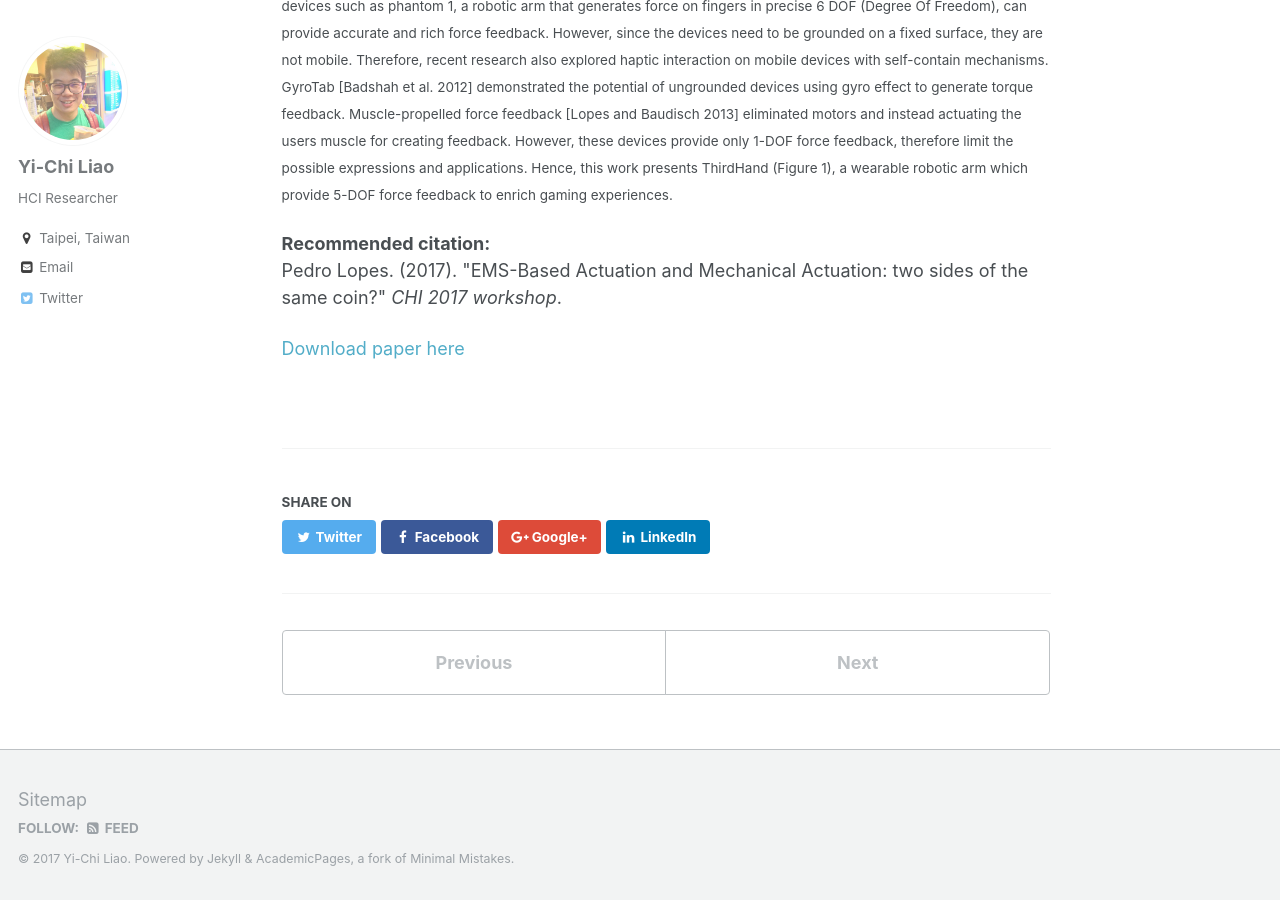
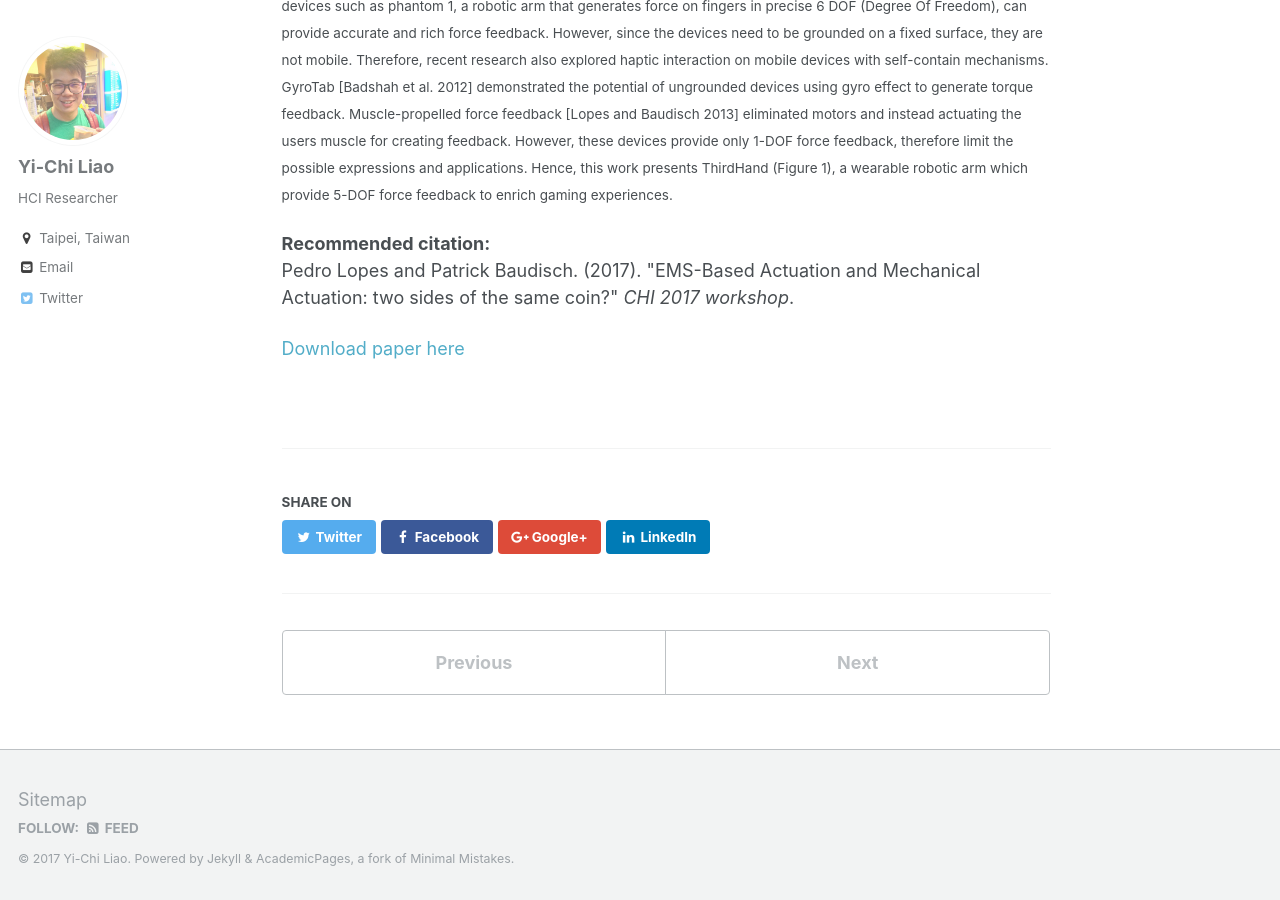
Before and after one commit to yichiliao/yichiliao.github.io, a Jekyll site: the page built from _publications/2015-11-02-thirdhand.md, in a window 1280 px wide and 900 px high, scrolled down 826 px. Built offline with Jekyll 4.4.1, drawn with Linux system fonts in a browser that asks for light colours.

Commit message:
publication page

```diff
--- a/_publications/2015-11-02-thirdhand.md
+++ b/_publications/2015-11-02-thirdhand.md
@@ -19,6 +19,6 @@ paperurl: 'https://yichiliao.github.io/files/thirdhand_sa15.pdf'
 <small>Mobile devices such as smartphones become prevalent gaming platforms. To enrich the gaming experiences, researchers are increasingly interested in bringing various haptic feedback to the mobile games. Traditional haptic devices such as phantom 1, a robotic arm that generates force on fingers in precise 6 DOF (Degree Of Freedom), can provide accurate and rich force feedback. However, since the devices need to be grounded on a fixed surface, they are not mobile. Therefore, recent research also explored haptic interaction on mobile devices with self-contain mechanisms. GyroTab [Badshah et al. 2012] demonstrated the potential of ungrounded devices using gyro effect to generate torque feedback. Muscle-propelled force feedback [Lopes and Baudisch 2013] eliminated motors and instead actuating the users muscle for creating feedback. However, these devices provide only 1-DOF force feedback, therefore limit the possible expressions and applications. Hence, this work presents ThirdHand (Figure 1), a wearable robotic arm which provide 5-DOF force feedback to enrich gaming experiences.</small>
 
 **Recommended citation:** <br>
-Pedro Lopes. (2017). &quot;EMS-Based Actuation and Mechanical Actuation: two sides of the same coin?&quot; <i>CHI 2017 workshop</i>.
+Pedro Lopes and Patrick Baudisch. (2017). &quot;EMS-Based Actuation and Mechanical Actuation: two sides of the same coin?&quot; <i>CHI 2017 workshop</i>.
 
 [Download paper here](https://yichiliao.github.io/files/thirdhand_sa15.pdf)
```
